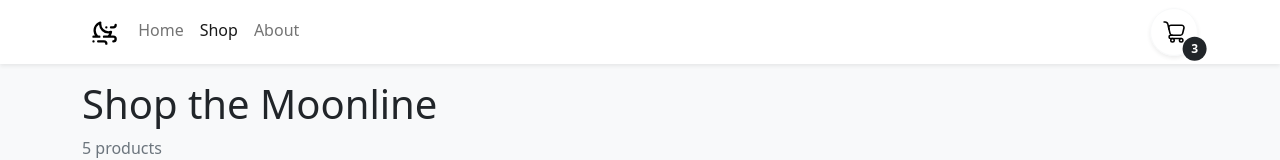
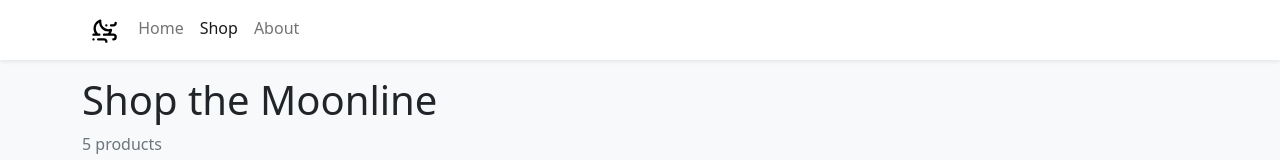
Before and after one commit to hannahyockel/react-ts-shopping-cart, a React (Vite) app: page /store in a window 1280 px wide. Shown: the top 160 px of the page. Built offline with nearby package versions, Linux system fonts and the light colour scheme; the HTML template or start-up script is replaced by a standard one.

Commit message:
finish shopping cart context on navbar before creating the cart popout

```diff
--- a/src/components/Navbar.tsx
+++ b/src/components/Navbar.tsx
@@ -1,13 +1,29 @@
-import { Container, Nav, Navbar as NavbarBs, Button, Badge } from "react-bootstrap";
+import {
+  Container,
+  Nav,
+  Navbar as NavbarBs,
+  Button,
+  Badge,
+} from "react-bootstrap";
 import { NavLink } from "react-router-dom";
+import { useShoppingCart } from "../context/ShoppingCartContext";
 
 export function Navbar() {
+  const { openCart, cartQuantity, closeCart } = useShoppingCart();
   return (
     <NavbarBs sticky="top" className="bg-white shadow-sm mb-3">
       <Container>
         <Nav className="me-auto">
           <Nav.Link to="/" as={NavLink}>
-          <svg xmlns="http://www.w3.org/2000/svg" data-name="Layer 1" viewBox="0 0 24 24" width="28" height="28"><path d="M12,19H7a1,1,0,0,0,0,2h5a1.01348,1.01348,0,0,1,1,1,1,1,0,0,0,2,0A3.00328,3.00328,0,0,0,12,19ZM14,9a1,1,0,1,0-1-1A1,1,0,0,0,14,9Zm4,0h2a3.00328,3.00328,0,0,0,3-3,1,1,0,0,0-2,0,1.01348,1.01348,0,0,1-1,1H18a1,1,0,0,0,0,2Zm2,6H17.83868a8.04287,8.04287,0,0,0,1.14667-2.9502,1.00038,1.00038,0,0,0-1.30566-1.11718,5.96932,5.96932,0,0,1-1.91992.31738A6.06179,6.06179,0,0,1,9.7002,5.2002a7.15542,7.15542,0,0,1,.09765-1.04883A.99925.99925,0,0,0,8.49023,3.05273,8.03194,8.03194,0,0,0,4.26587,15H3a1,1,0,0,0,0,2H8a1,1,0,0,0,0-2H6.83051a6.028,6.028,0,0,1,.8814-9.36035A8.06544,8.06544,0,0,0,15.75977,13.25a7.87832,7.87832,0,0,0,.78906-.03906A6.02734,6.02734,0,0,1,15.27728,15H12a1,1,0,0,0,0,2h8a1,1,0,0,1,0,2,1,1,0,0,0,0,2,3,3,0,0,0,0-6ZM2.62012,19.08008a1.14718,1.14718,0,0,0-.33008.21A1.02776,1.02776,0,0,0,2,20a.98979.98979,0,0,0,1.37988.91992A1.16044,1.16044,0,0,0,3.71,20.71.99349.99349,0,0,0,4,20a1.05232,1.05232,0,0,0-.29-.71A1.00157,1.00157,0,0,0,2.62012,19.08008Z"/></svg>
+            <svg
+              xmlns="http://www.w3.org/2000/svg"
+              data-name="Layer 1"
+              viewBox="0 0 24 24"
+              width="28"
+              height="28"
+            >
+              <path d="M12,19H7a1,1,0,0,0,0,2h5a1.01348,1.01348,0,0,1,1,1,1,1,0,0,0,2,0A3.00328,3.00328,0,0,0,12,19ZM14,9a1,1,0,1,0-1-1A1,1,0,0,0,14,9Zm4,0h2a3.00328,3.00328,0,0,0,3-3,1,1,0,0,0-2,0,1.01348,1.01348,0,0,1-1,1H18a1,1,0,0,0,0,2Zm2,6H17.83868a8.04287,8.04287,0,0,0,1.14667-2.9502,1.00038,1.00038,0,0,0-1.30566-1.11718,5.96932,5.96932,0,0,1-1.91992.31738A6.06179,6.06179,0,0,1,9.7002,5.2002a7.15542,7.15542,0,0,1,.09765-1.04883A.99925.99925,0,0,0,8.49023,3.05273,8.03194,8.03194,0,0,0,4.26587,15H3a1,1,0,0,0,0,2H8a1,1,0,0,0,0-2H6.83051a6.028,6.028,0,0,1,.8814-9.36035A8.06544,8.06544,0,0,0,15.75977,13.25a7.87832,7.87832,0,0,0,.78906-.03906A6.02734,6.02734,0,0,1,15.27728,15H12a1,1,0,0,0,0,2h8a1,1,0,0,1,0,2,1,1,0,0,0,0,2,3,3,0,0,0,0-6ZM2.62012,19.08008a1.14718,1.14718,0,0,0-.33008.21A1.02776,1.02776,0,0,0,2,20a.98979.98979,0,0,0,1.37988.91992A1.16044,1.16044,0,0,0,3.71,20.71.99349.99349,0,0,0,4,20a1.05232,1.05232,0,0,0-.29-.71A1.00157,1.00157,0,0,0,2.62012,19.08008Z" />
+            </svg>
             <span className="ps-3"> Home</span>
           </Nav.Link>
           <Nav.Link to="/store" as={NavLink}>
@@ -17,10 +33,12 @@ export function Navbar() {
             About
           </Nav.Link>
         </Nav>
+        {cartQuantity > 0 && (
           <Button
             style={{ width: "3rem", height: "3rem", position: "relative" }}
             variant="outline-light"
             className="rounded-circle d-inline-flex justify-content-center align-items-center shadow-sm"
+            onClick={openCart}
           >
             <svg
               xmlns="http://www.w3.org/2000/svg"
@@ -44,9 +62,10 @@ export function Navbar() {
                 transform: "translate(40%, 120%)",
               }}
             >
-            3
+              {cartQuantity}
             </Badge>
           </Button>
+        )}
       </Container>
     </NavbarBs>
   );
--- a/src/context/ShoppingCartContext.tsx
+++ b/src/context/ShoppingCartContext.tsx
@@ -10,16 +10,14 @@ type CartItem = {
 };
 
 type ShoppingCartContext = {
-  // these take ids as numbers and return nothing (void) or a number
-
-  // increment (add to cart)
-  increaseCartQuantity: (id: number) => void;
-  // decrement
+  openCart: () => void;
+  closeCart: () => void;
+  increaseCartQuantity: (id: number) => void; // add to cart
   decreaseCartQuantity: (id: number) => void;
-  // remove
   removeFromCart: (id: number) => void;
-  // get quantity
   getItemQuantity: (id: number) => number;
+  cartQuantity: number;
+  cartItems: CartItem[];
 };
 
 const ShoppingCartContext = createContext({} as ShoppingCartContext);
@@ -32,13 +30,20 @@ export function useShoppingCart() {
 // implement the provider - a wrapper that gives needed values to render the shopping cart. takes in children and re-renders out those children (objects)
 
 export function ShoppingCartProvider({ children }: ShoppingCartProviderProps) {
+    const [isOpen, setIsOpen] = useState(false);
   const [cartItems, setCartItems] = useState<CartItem[]>([]);
+
+  const cartQuantity = cartItems.reduce(
+    (quantity, item) => item.quantity + quantity, 0
+    )
+
+    const openCart = () => setIsOpen(true)
+    const closeCart = () => setIsOpen(false)
 
   function getItemQuantity(id: number) {
     // if this evaluates to something, get the quantity. if we have nothing, return 0
     return cartItems.find((item) => item.id === id)?.quantity || 0;
   }
-
   function increaseCartQuantity(id: number) {
     setCartItems((currItems) => {
       // check if item does or does not exist in cart
@@ -57,7 +62,6 @@ export function ShoppingCartProvider({ children }: ShoppingCartProviderProps) {
       }
     });
   }
-
   function decreaseCartQuantity(id: number) {
     setCartItems((currItems) => {
       // check if item quantity is 1 and if so get rid of it
@@ -76,7 +80,6 @@ export function ShoppingCartProvider({ children }: ShoppingCartProviderProps) {
       }
     });
   }
-
   function removeFromCart(id: number) {
     setCartItems((currItems) => {
       return currItems.filter((item) => item.id !== id);
@@ -90,6 +93,10 @@ export function ShoppingCartProvider({ children }: ShoppingCartProviderProps) {
         increaseCartQuantity,
         decreaseCartQuantity,
         removeFromCart,
+        openCart,
+        closeCart,
+        cartQuantity,
+        cartItems
       }}
     >
       {children}
```
Lines whose indentation alone changed are shown as unchanged.
